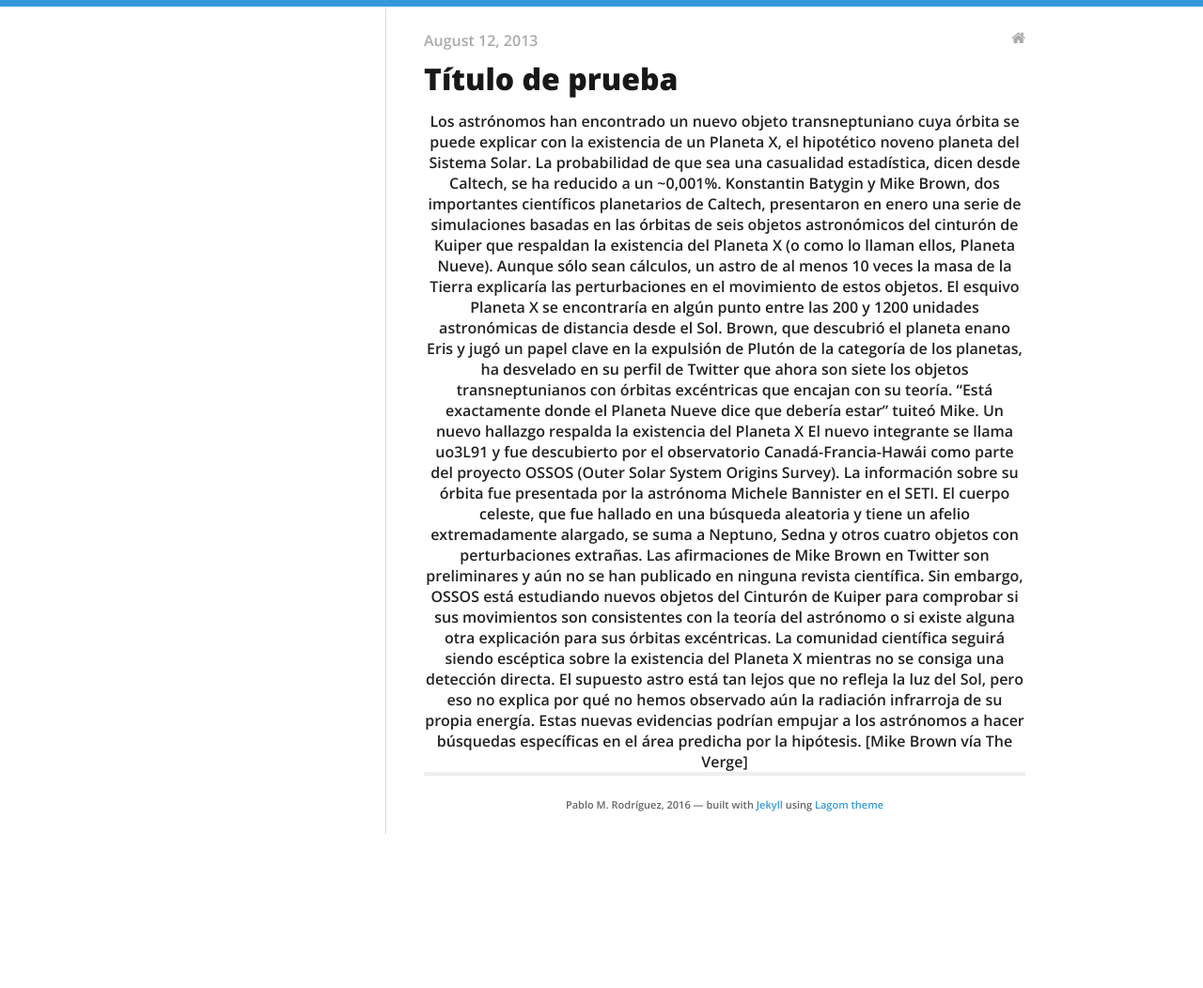
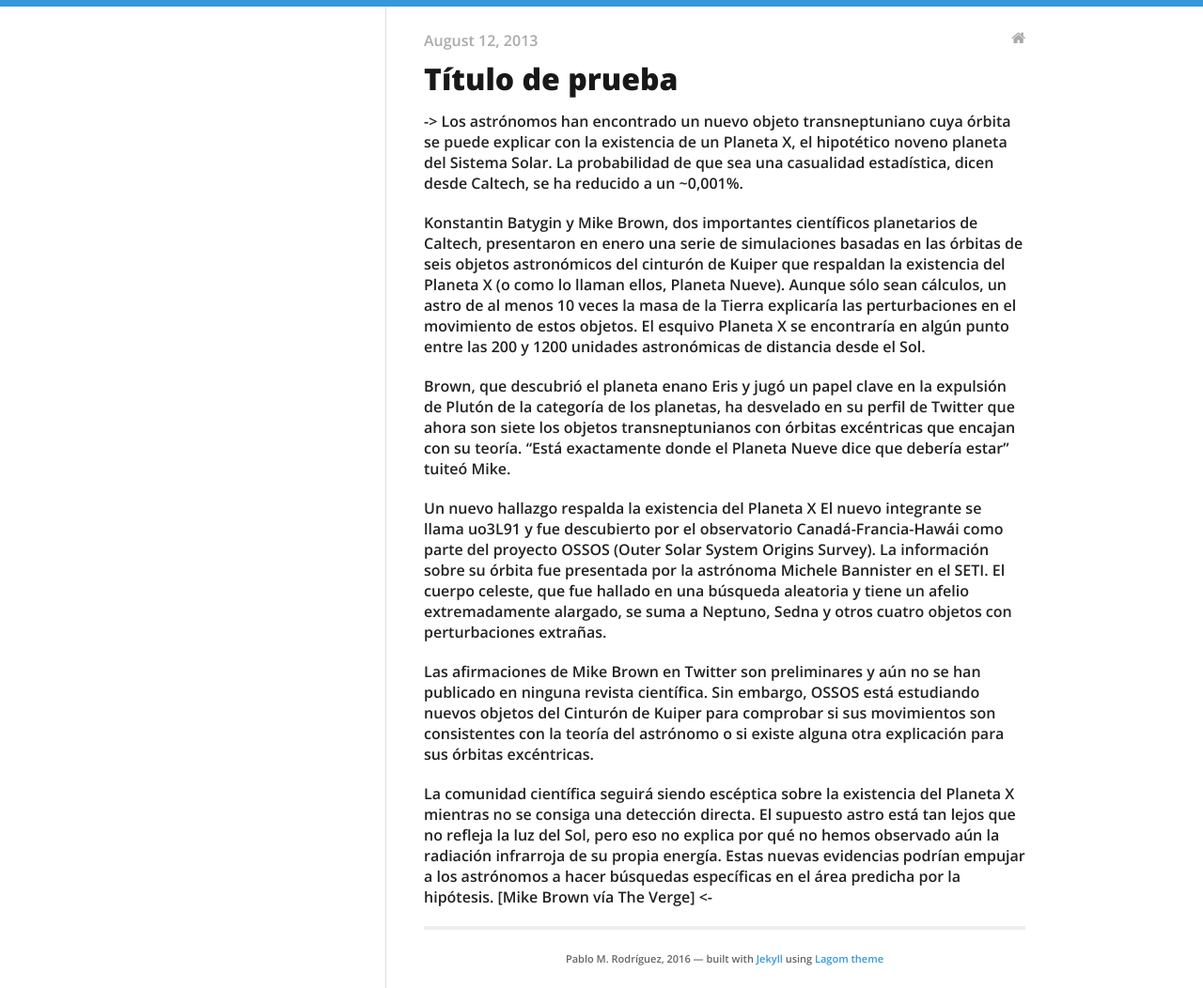
Before and after one commit to fearofcrime/fearofcrime.github.io, a Jekyll site: the page built from _posts/2013-08-12-another-sample.md, in a window 1280 px wide. Shown: the whole page at 94% size. Built offline with Jekyll 4.4.1, drawn with Linux system fonts in a browser that asks for light colours; nearby versions of some CDN libraries; before the commit the page ends 907 px from its top, so only the background shows below that.

```diff
--- a/_posts/2013-08-12-another-sample.md
+++ b/_posts/2013-08-12-another-sample.md
@@ -5,7 +5,7 @@ categories:
 - blog
 ---
 
-<center> Los astrónomos han encontrado un nuevo objeto transneptuniano cuya órbita se puede explicar con la existencia de un Planeta X, el hipotético noveno planeta del Sistema Solar. La probabilidad de que sea una casualidad estadística, dicen desde Caltech, se ha reducido a un ~0,001%.
+-> Los astrónomos han encontrado un nuevo objeto transneptuniano cuya órbita se puede explicar con la existencia de un Planeta X, el hipotético noveno planeta del Sistema Solar. La probabilidad de que sea una casualidad estadística, dicen desde Caltech, se ha reducido a un ~0,001%.
 
 
 
@@ -18,4 +18,4 @@ El nuevo integrante se llama uo3L91 y fue descubierto por el observatorio Canad
 
 Las afirmaciones de Mike Brown en Twitter son preliminares y aún no se han publicado en ninguna revista científica. Sin embargo, OSSOS está estudiando nuevos objetos del Cinturón de Kuiper para comprobar si sus movimientos son consistentes con la teoría del astrónomo o si existe alguna otra explicación para sus órbitas excéntricas.
 
-La comunidad científica seguirá siendo escéptica sobre la existencia del Planeta X mientras no se consiga una detección directa. El supuesto astro está tan lejos que no refleja la luz del Sol, pero eso no explica por qué no hemos observado aún la radiación infrarroja de su propia energía. Estas nuevas evidencias podrían empujar a los astrónomos a hacer búsquedas específicas en el área predicha por la hipótesis. [Mike Brown vía The Verge] </center>
+La comunidad científica seguirá siendo escéptica sobre la existencia del Planeta X mientras no se consiga una detección directa. El supuesto astro está tan lejos que no refleja la luz del Sol, pero eso no explica por qué no hemos observado aún la radiación infrarroja de su propia energía. Estas nuevas evidencias podrían empujar a los astrónomos a hacer búsquedas específicas en el área predicha por la hipótesis. [Mike Brown vía The Verge] <-
```
